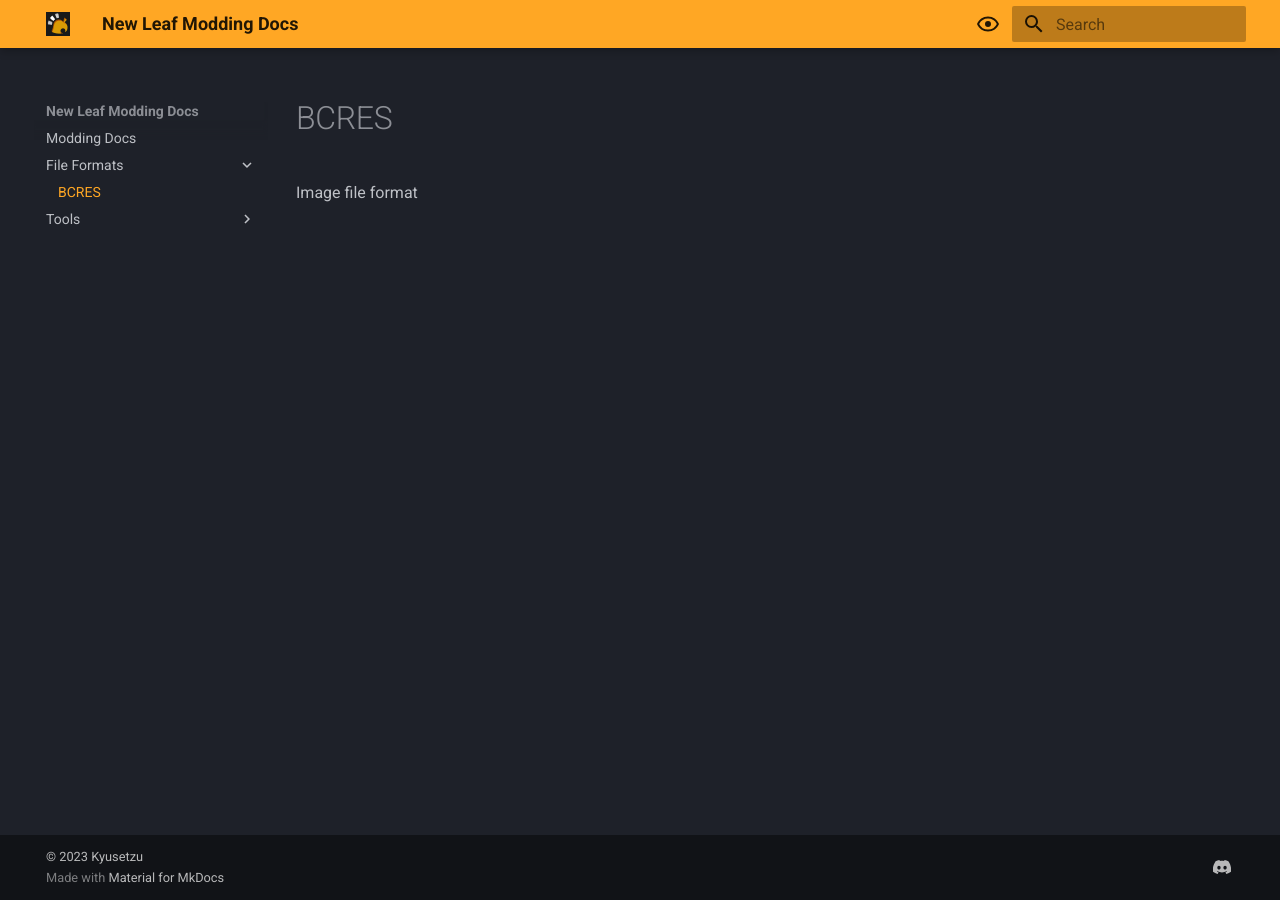
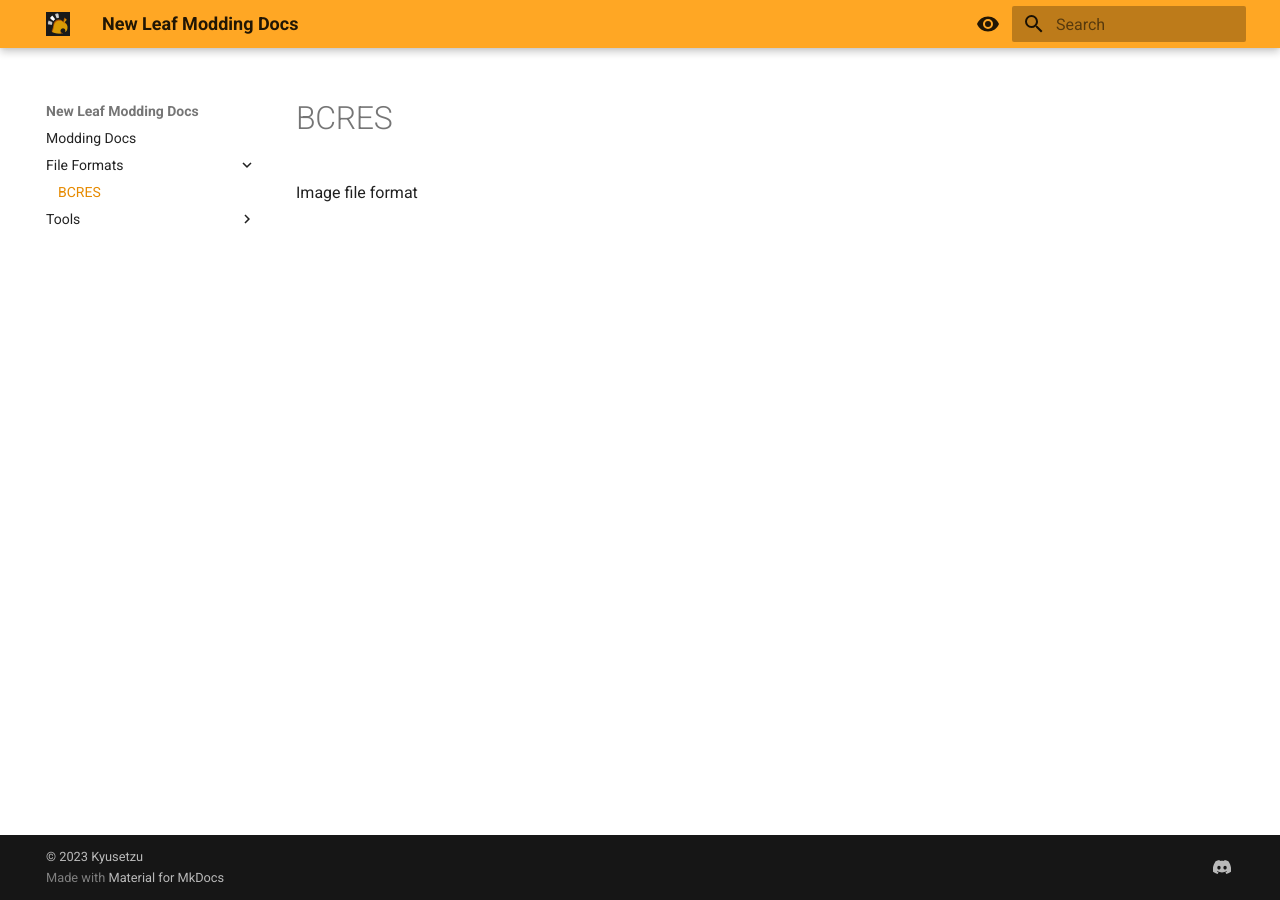
Before and after one commit to Kyusetzu/ACNL-Mod-Docs, an MkDocs documentation site: the page built from docs/File Formats/BCRES.md, in a window 1280 px wide. Built offline with MkDocs 1.6.1 and Material for MkDocs 9.7.7, drawn with Linux system fonts in a browser that asks for light colours.

Commit message:
omg I fixed the dark mode

```diff
--- a/mkdocs.yml
+++ b/mkdocs.yml
@@ -15,14 +15,14 @@ theme:
 
 # UI-Color
   palette:
-    - media: "(prefers-color-scheme: light)"
+    - media: "(prefers-color-scheme: dark)"
       scheme: slate
       toggle:
         icon: material/eye-outline
         name: Switch to flashbangmode
       primary: orange
       accent: black
-    - media: "(prefers-color-scheme: dark)"
+    - media: "(prefers-color-scheme: light)"
       scheme: default
       toggle:
         icon: material/eye
```
